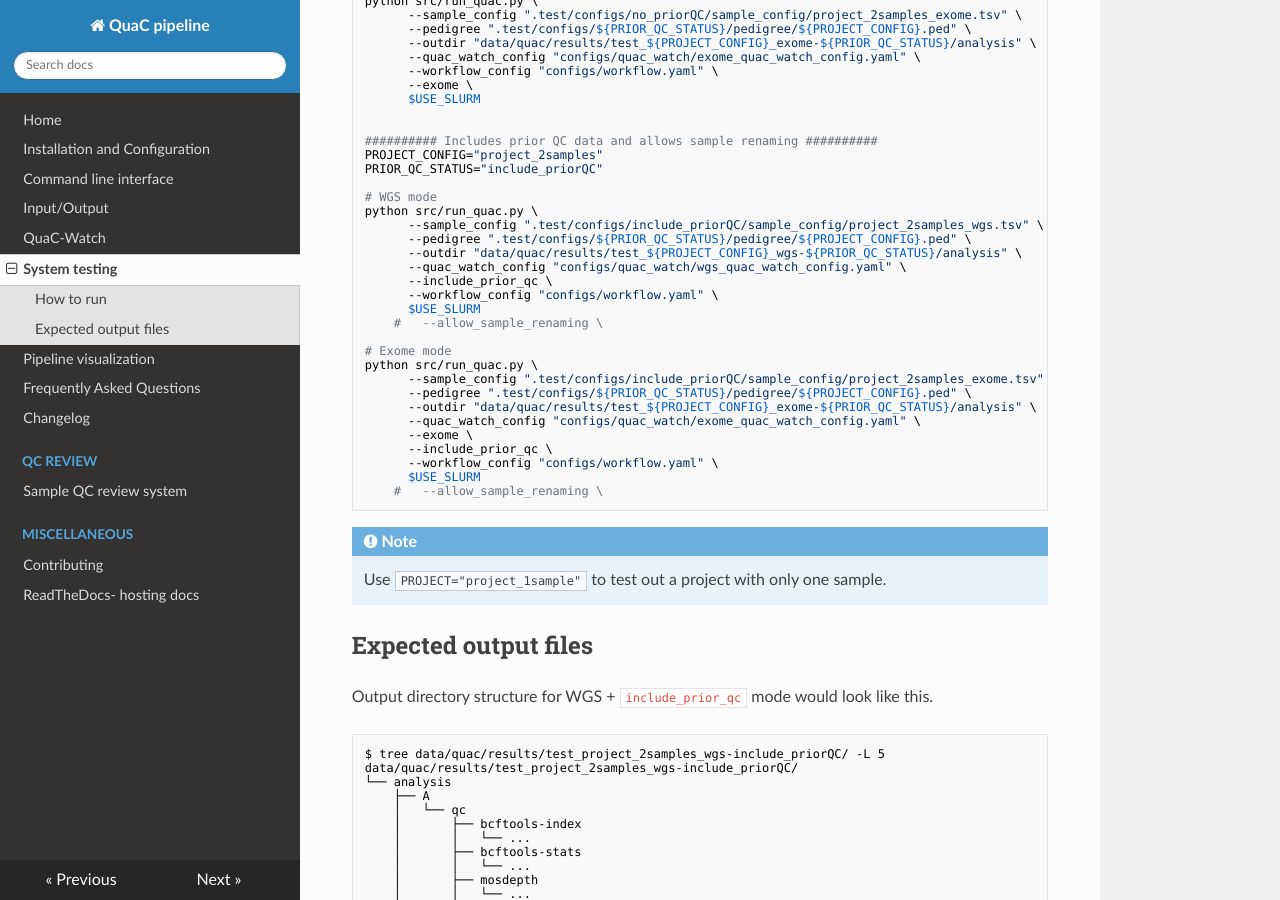
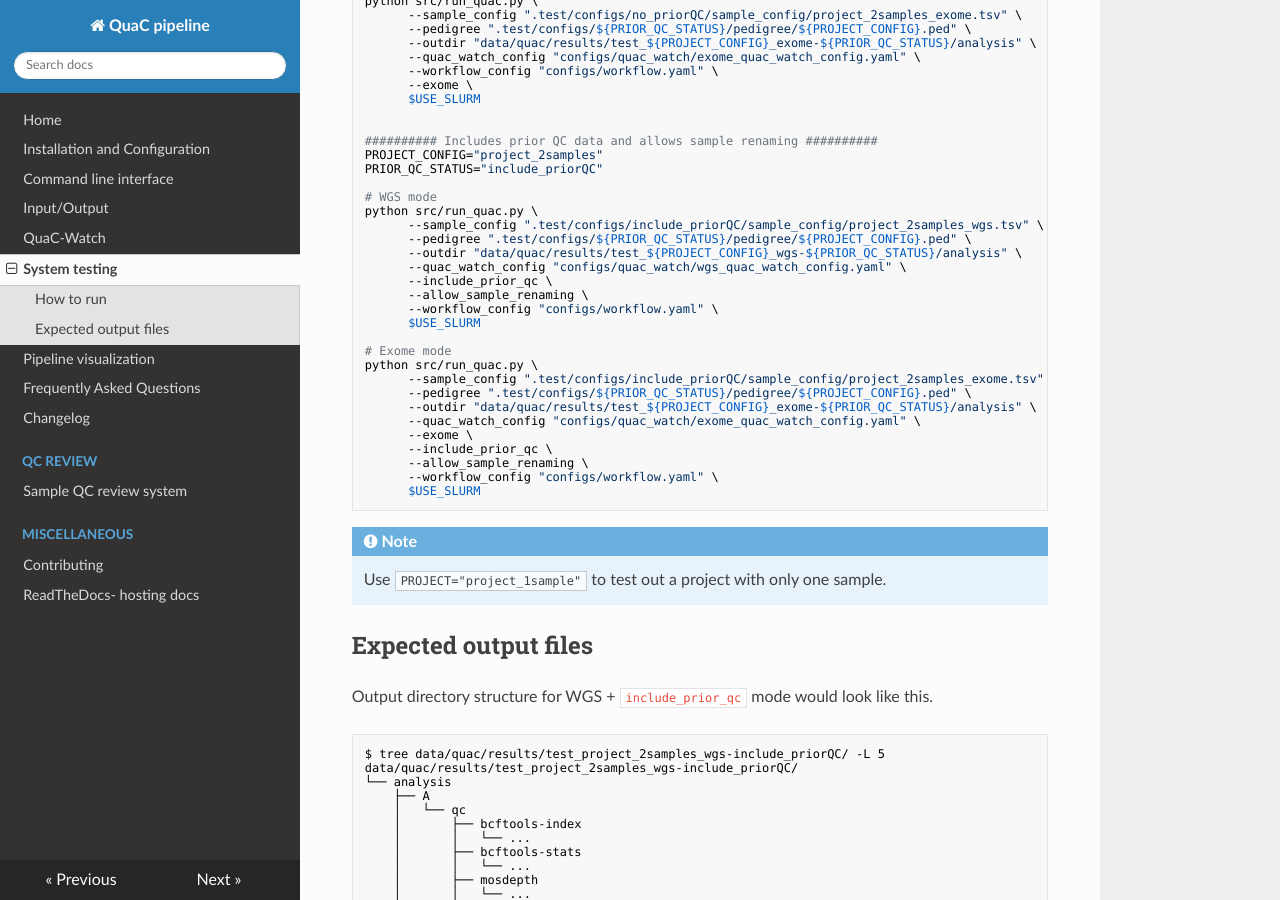
Before and after one commit to uab-cgds-worthey/quac, an MkDocs documentation site: the page built from docs/system_testing.md, in a window 1280 px wide and 900 px high, scrolled down 1066 px. Built offline with MkDocs 1.6.1, drawn with Linux system fonts in a browser that asks for light colours; nearby versions of some CDN libraries.

Commit message:
updates command in doc

````diff
--- a/docs/system_testing.md
+++ b/docs/system_testing.md
@@ -71,9 +71,9 @@ python src/run_quac.py \
       --outdir "data/quac/results/test_${PROJECT_CONFIG}_wgs-${PRIOR_QC_STATUS}/analysis" \
       --quac_watch_config "configs/quac_watch/wgs_quac_watch_config.yaml" \
       --include_prior_qc \
+      --allow_sample_renaming \
       --workflow_config "configs/workflow.yaml" \
       $USE_SLURM
-    #   --allow_sample_renaming \
 
 # Exome mode
 python src/run_quac.py \
@@ -83,9 +83,9 @@ python src/run_quac.py \
       --quac_watch_config "configs/quac_watch/exome_quac_watch_config.yaml" \
       --exome \
       --include_prior_qc \
+      --allow_sample_renaming \
       --workflow_config "configs/workflow.yaml" \
       $USE_SLURM
-    #   --allow_sample_renaming \
 ```
 
 !!! note
````
